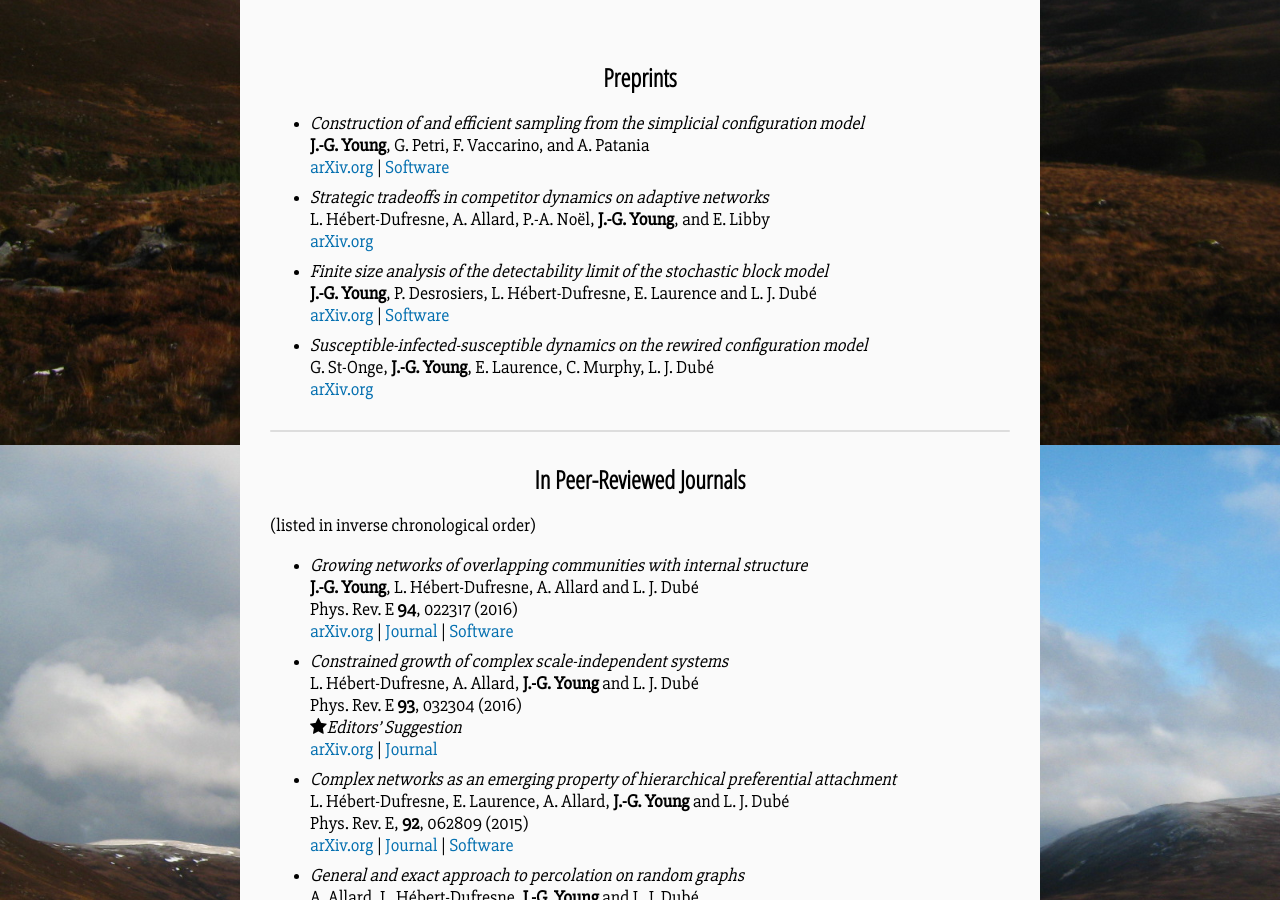
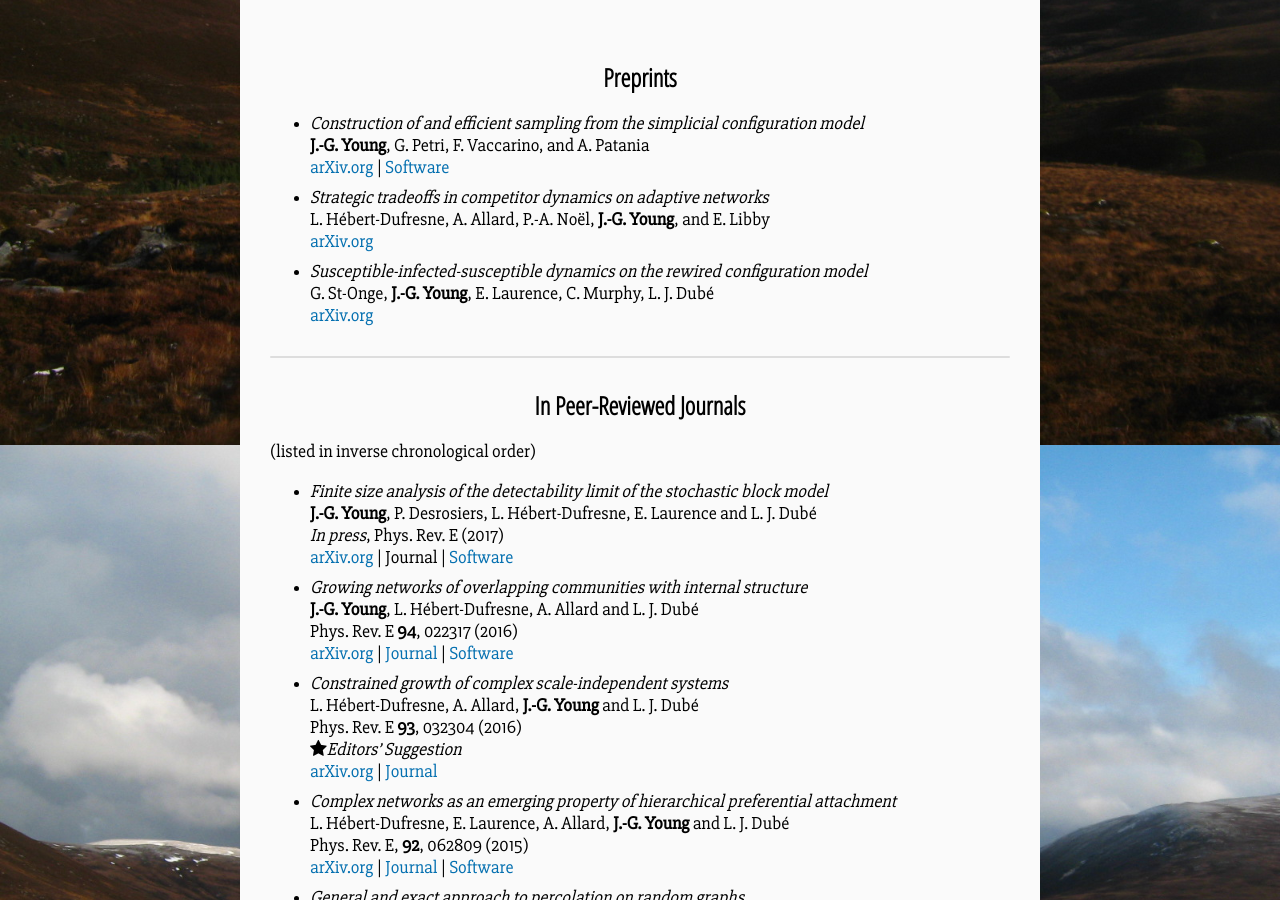
Before and after one commit to jg-you/jg-you.github.io, a Jekyll site: the page built from publications.md, in a window 1280 px wide and 900 px high, scrolled down 515 px. Built offline with Jekyll 4.4.1, drawn with Linux system fonts in a browser that asks for light colours; comment, search, counter and statistics services are not loaded; part of the change alters nothing that is shown.

Commit message:
SBM finite -> in press

```diff
--- a/publications.md
+++ b/publications.md
@@ -14,10 +14,6 @@ title: Publications
 L. Hébert-Dufresne, A. Allard, P.-A. Noël, **J.-G. Young**,  and E. Libby<br/>
 [arXiv.org](http://arxiv.org/abs/1607.04632)
 
-* _Finite size analysis of the detectability limit of the stochastic block model_ <br/>
-**J.-G. Young**, P. Desrosiers, L. Hébert-Dufresne, E. Laurence and L. J. Dubé<br/>
-[arXiv.org](https://arxiv.org/abs/1701.00062) | [Software](https://github.com/jg-you/sbm_canonical_mcmc)
-
 * _Susceptible-infected-susceptible dynamics on the rewired configuration model_ <br/>
 G. St-Onge, **J.-G. Young**, E. Laurence, C. Murphy, L. J. Dubé<br/>
 [arXiv.org](https://arxiv.org/abs/1701.01740)
@@ -28,6 +24,11 @@ G. St-Onge, **J.-G. Young**, E. Laurence, C. Murphy, L. J. Dubé<br/>
 ### In Peer-Reviewed Journals
 
 <p>(listed in inverse chronological order)</p>
+
+* _Finite size analysis of the detectability limit of the stochastic block model_ <br/>
+**J.-G. Young**, P. Desrosiers, L. Hébert-Dufresne, E. Laurence and L. J. Dubé<br/>
+*In press*, Phys. Rev. E (2017)<br/>
+[arXiv.org](https://arxiv.org/abs/1701.00062) | Journal | [Software](https://github.com/jg-you/sbm_canonical_mcmc)
 
 * _Growing networks of overlapping communities with internal structure_<br/>
 **J.-G. Young**, L. Hébert-Dufresne, A. Allard and L. J. Dubé<br/>
```
